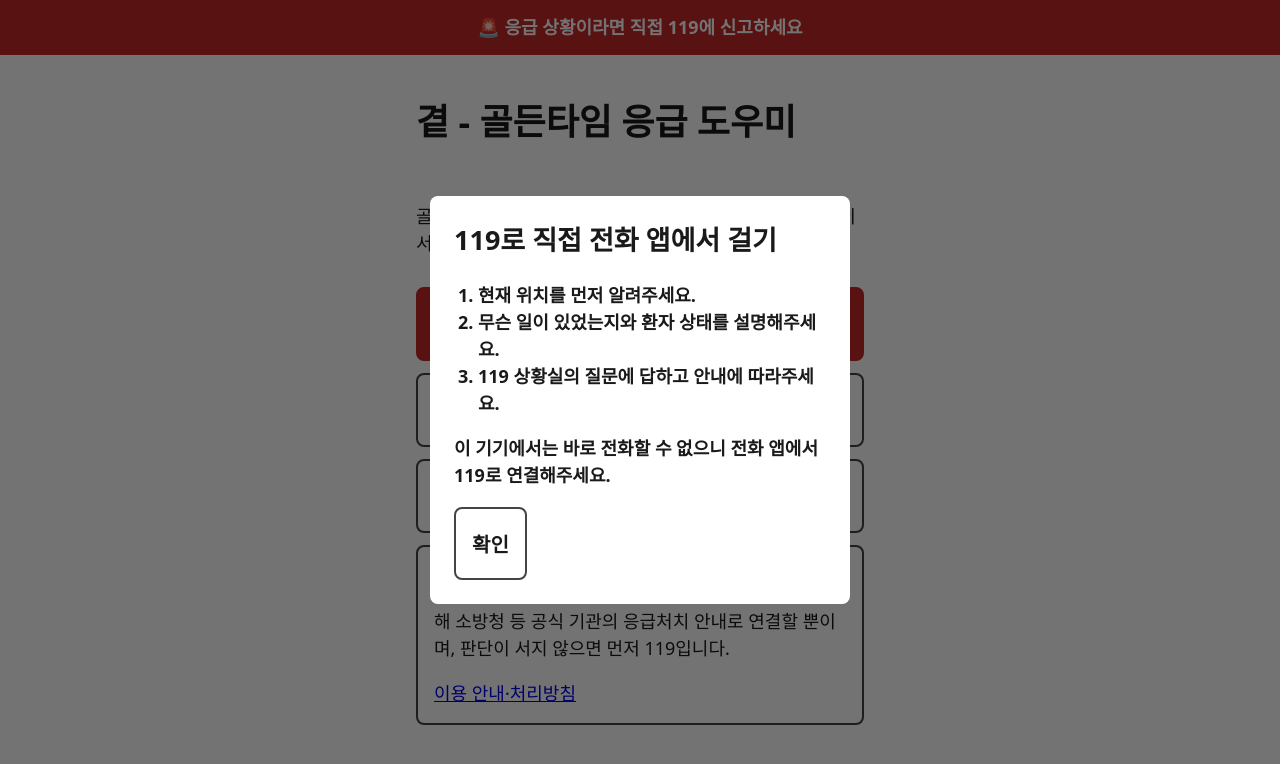
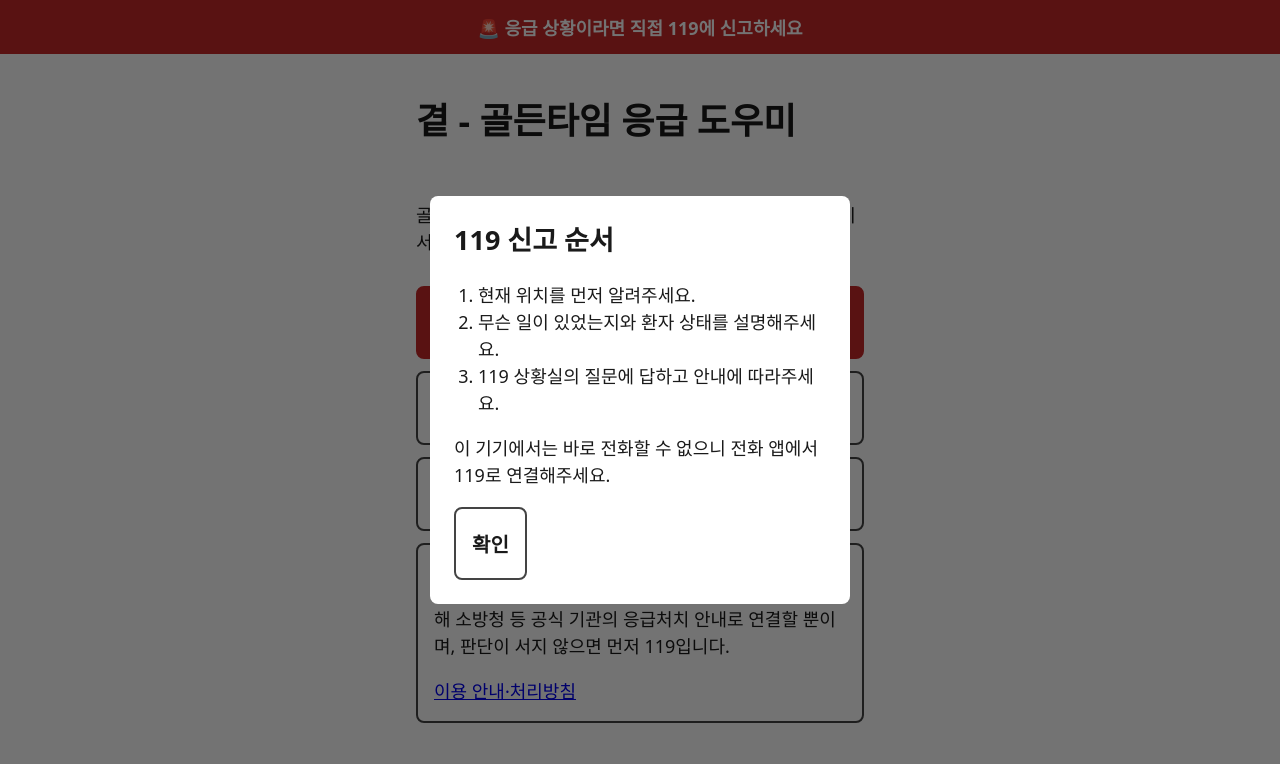
Before and after one commit to soldesk7/gyeot, a React (Vite) app in the folder front/: page / in a window 1280 px wide. Both pictures are taken after a click on the button "🚨 응급 상황이라면 직접 119에 신고하세요". Shown: the top 764 px of the page. Built offline with nearby package versions, Linux system fonts and the light colour scheme.

Commit message:
feat(F-17): 119 호출 동작 공통화

```diff
--- a/front/src/components/Banner119.jsx
+++ b/front/src/components/Banner119.jsx
@@ -1,4 +1,4 @@
-import { useState } from 'react'
+import Call119 from './Call119.jsx'
 
 // F-17 — 119 우선 배너. 담당: F3
 //
@@ -8,84 +8,21 @@ import { useState } from 'react'
 //   - 서버·API 상태와 무관하게 즉시 떠야 하므로, 이 컴포넌트에는
 //     fetch·로딩 상태 같은 걸 절대 넣지 않는다. 정적인 링크 하나만으로 처리한다.
 //
-// tel:119 — 휴대폰에서 누르면 바로 전화 앱이 열린다.
-// PC에서는 동작하지 않으므로 "PC면 문구로 안내" 처리가 필요하다 (F3의 SP1 과제, 가이드 FE 참고).
-
-/**User-Agent가 모바일 기기인지 확인*/
-const isMobile = /Android|webOS|iPhone|iPad|iPod|BlackBerry|IEMobile|Opera Mini/i.test(navigator.userAgent);
+// 모바일·PC 분기와 119 연결은 Call119가 담당한다.
 
 export default function Banner119() {
-  const [isReportGuideOpen, setIsReportGuideOpen] = useState(false)
-
-  /** 유저 에이전트가 모바일이면 119 바로가기 출력, 아니면 문구 안내 처리 */
-  if (isMobile) {
-    return (
-      <a className="banner119" href="tel:119">
-        🚨 응급 상황이라면 지금 119에 신고하세요
-      </a>
-    )
-  } else {
-    return (
-      <div className="banner119">
-        <button
-          type="button"
-          onClick={() => setIsReportGuideOpen(true)}
-          style={{
-            border: 0,
-            padding: 0,
-            color: 'inherit',
-            background: 'transparent',
-            font: 'inherit',
-            fontWeight: 'inherit',
-            cursor: 'pointer',
-          }}
-        >
-          🚨 응급 상황이라면 직접 119에 신고하세요
-        </button>
-
-        {isReportGuideOpen && (
-          <div
-            role="presentation"
-            onClick={() => setIsReportGuideOpen(false)}
-            style={{
-              position: 'fixed',
-              inset: 0,
-              zIndex: 10,
-              display: 'grid',
-              placeItems: 'center',
-              padding: 16,
-              background: 'rgba(0, 0, 0, 0.55)',
-              color: '#1a1a1a',
-            }}
-          >
-            <section
-              role="dialog"
-              aria-modal="true"
-              aria-labelledby="report-guide-title"
-              onClick={(event) => event.stopPropagation()}
-              style={{
-                width: 'min(100%, 420px)',
-                padding: 24,
-                borderRadius: 8,
-                background: '#fff',
-                textAlign: 'left',
-              }}
-            >
-              {/* TODO: 직관적인 일러스트 등의 내용 보충 */}
-              <h2 id="report-guide-title" style={{ marginTop: 0 }}>119로 직접 전화 앱에서 걸기</h2>
-              <ol style={{ paddingLeft: 24 }}>
-                <li>현재 위치를 먼저 알려주세요.</li>
-                <li>무슨 일이 있었는지와 환자 상태를 설명해주세요.</li>
-                <li>119 상황실의 질문에 답하고 안내에 따라주세요.</li>
-              </ol>
-              <p>이 기기에서는 바로 전화할 수 없으니 전화 앱에서 119로 연결해주세요.</p>
-              <button type="button" className="action" onClick={() => setIsReportGuideOpen(false)}>
-                확인
-              </button>
-            </section>
-          </div>
-        )}
-      </div>
-    )
-  }
+  return (
+    <Call119
+      className="banner119"
+      mobileLabel="🚨 응급 상황이라면 지금 119에 신고하세요"
+      pcLabel="🚨 응급 상황이라면 직접 119에 신고하세요"
+      pcButtonStyle={{
+        width: '100%',
+        border: 0,
+        fontFamily: 'inherit',
+        fontSize: 'inherit',
+        cursor: 'pointer',
+      }}
+    />
+  )
 }
--- /dev/null
+++ b/front/src/components/Call119.jsx
@@ -0,0 +1,83 @@
+import { useId, useState } from 'react'
+
+/** User-Agent가 모바일 기기인지 확인 */
+const isMobile =
+  /Android|webOS|iPhone|iPad|iPod|BlackBerry|IEMobile|Opera Mini/i.test(navigator.userAgent)
+
+export default function Call119({
+  className,
+  mobileLabel,
+  pcLabel = mobileLabel,
+  pcButtonStyle,
+}) {
+  const [isReportGuideOpen, setIsReportGuideOpen] = useState(false)
+  const guideTitleId = useId()
+
+  /** 모바일이면 전화 앱을 열고, PC이면 119 신고 방법을 안내한다. */
+  if (isMobile) {
+    return (
+      <a className={className} href="tel:119">
+        {mobileLabel}
+      </a>
+    )
+  }
+
+  return (
+    <>
+      <button
+        type="button"
+        className={className}
+        onClick={() => setIsReportGuideOpen(true)}
+        style={pcButtonStyle}
+      >
+        {pcLabel}
+      </button>
+
+      {isReportGuideOpen && (
+        <div
+          role="presentation"
+          onClick={() => setIsReportGuideOpen(false)}
+          style={{
+            position: 'fixed',
+            inset: 0,
+            zIndex: 10,
+            display: 'grid',
+            placeItems: 'center',
+            padding: 16,
+            background: 'rgba(0, 0, 0, 0.55)',
+            color: '#1a1a1a',
+          }}
+        >
+          <section
+            role="dialog"
+            aria-modal="true"
+            aria-labelledby={guideTitleId}
+            onClick={(event) => event.stopPropagation()}
+            style={{
+              width: 'min(100%, 420px)',
+              padding: 24,
+              borderRadius: 8,
+              background: '#fff',
+              textAlign: 'left',
+            }}
+          >
+            <h2 id={guideTitleId} style={{ marginTop: 0 }}>119 신고 순서</h2>
+            <ol style={{ paddingLeft: 24 }}>
+              <li>현재 위치를 먼저 알려주세요.</li>
+              <li>무슨 일이 있었는지와 환자 상태를 설명해주세요.</li>
+              <li>119 상황실의 질문에 답하고 안내에 따라주세요.</li>
+            </ol>
+            <p>이 기기에서는 바로 전화할 수 없으니 전화 앱에서 119로 연결해주세요.</p>
+            <button
+              type="button"
+              className="action"
+              onClick={() => setIsReportGuideOpen(false)}
+            >
+              확인
+            </button>
+          </section>
+        </div>
+      )}
+    </>
+  )
+}
--- a/front/src/pages/HomePage.jsx
+++ b/front/src/pages/HomePage.jsx
@@ -6,7 +6,9 @@
 //
 // 홈의 핵심 규칙 (N-04): 119 신고·사진 업로드·증상 선택, 세 행동이
 // 똑같은 크기로, 첫 화면에서 스크롤 없이 한 번의 탭으로 눌려야 한다.
+
 import { Link } from 'react-router-dom'
+import Call119 from '../components/Call119.jsx'
 
 export default function HomePage() {
   return (
@@ -16,7 +18,11 @@ export default function HomePage() {
 
       {/* 전화는 <a href="tel:">, 앱 안의 화면 이동은 <Link to="">를 쓴다.
           <Link>는 새로고침 없이 화면만 바꿔 줘서 빠르다 — 내부 이동에 <a>를 쓰지 말 것 */}
-      <a className="action action--danger" href="tel:119">📞 119 신고</a>
+      <Call119
+        className="action action--danger"
+        mobileLabel="📞 119 신고"
+        pcButtonStyle={{ cursor: 'pointer' }}
+      />
       <Link className="action" to="/result">📷 사진으로 상황 확인</Link>
       <Link className="action" to="/guide">📋 증상 직접 선택</Link>
 
```
